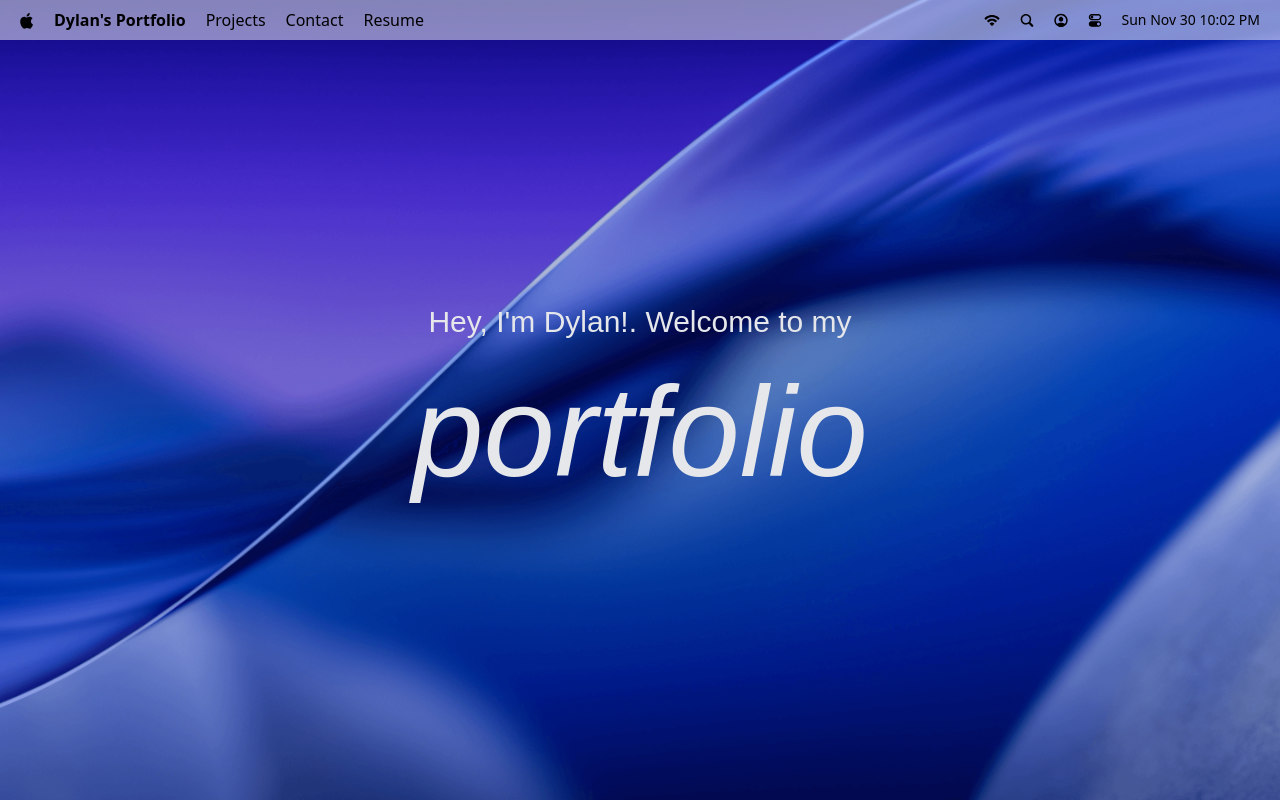
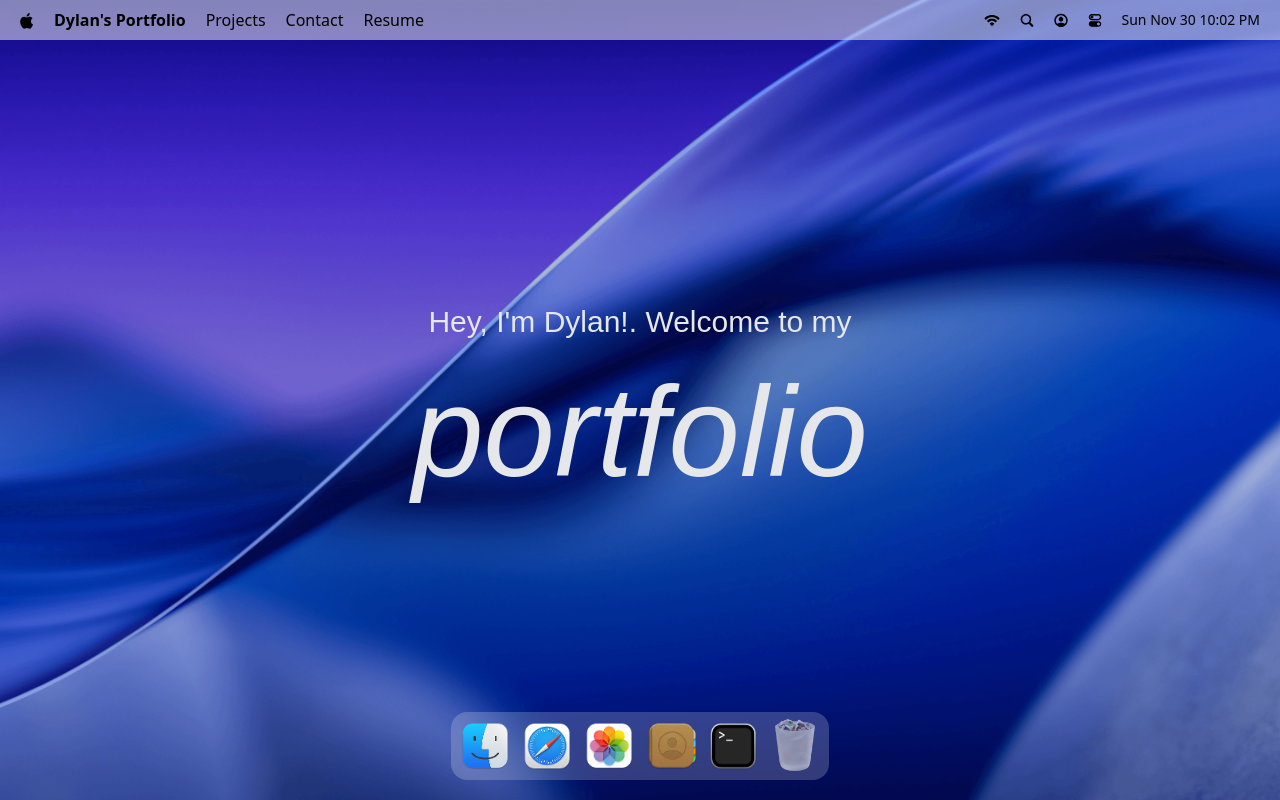
Before and after one commit to PsylanL/portfolio, a React (Vite) app: page / in a window 1280 px wide. Built offline with nearby package versions, Linux system fonts and the light colour scheme; a web font is replaced by a local one.

Commit message:
Added dock visuals

```diff
--- a/package.json
+++ b/package.json
@@ -16,6 +16,7 @@
     "gsap": "^3.13.0",
     "react": "^19.2.0",
     "react-dom": "^19.2.0",
+    "react-tooltip": "^5.30.0",
     "tailwindcss": "^4.1.17"
   },
   "devDependencies": {
--- a/src/App.jsx
+++ b/src/App.jsx
@@ -1,4 +1,4 @@
-import {Navbar, Welcome} from "#components"
+import {Navbar, Welcome, Dock} from "#components"
 import React from 'react'
 
 const App = () => {
@@ -6,6 +6,7 @@ const App = () => {
     <main>
       <Navbar />
       <Welcome />
+      <Dock />
     </main>
   )
 }
--- /dev/null
+++ b/src/components/Dock.jsx
@@ -0,0 +1,87 @@
+import { dockApps } from "#constants";
+import { useGSAP } from "@gsap/react";
+import React, { useRef } from "react";
+import { Tooltip } from "react-tooltip";
+import gsap from "gsap";
+
+const Dock = () => {
+  const dockRef = useRef(null);
+
+  useGSAP(() => {
+    const dock = dockRef.current;
+    if (!dock) return () => {};
+    const icons = dock.querySelectorAll(".dock-icon");
+    const animateIcons = (mouseX) => {
+      const { left } = dock.getBoundingClientRect();
+      icons.forEach((icon) => {
+        const { left: iconl, width: w } = icon.getBoundingClientRect();
+        const center = iconl - left + w / 2;
+        const distance = Math.abs(mouseX - center);
+        const intesity = Math.exp(-(distance ** 2.5) / 2000);
+
+        gsap.to(icon, {
+          scale: 1 + 0.25 * intesity,
+          y: -15 * intesity,
+          duration: 0.2,
+          ease: "power1.out",
+        });
+      });
+    };
+    const handleMouseMove = (e) => {
+      const { left } = dock.getBoundingClientRect();
+
+      animateIcons(e.clientX - left);
+    };
+    const resetIcons = () => {
+      icons.forEach((icon) => {
+        gsap.to(icon, {
+          scale: 1,
+          y: 0,
+          duration: 0.3,
+          ease: "power1.out",
+        });
+      });
+    };
+    dock.addEventListener('mousemove', handleMouseMove);
+    dock.addEventListener('mouseleave', resetIcons);
+
+    return () => {
+        dock.removeEventListener('mousemove', handleMouseMove);
+        dock.removeEventListener('mouseleave', resetIcons);
+    }
+  }, []);
+
+  const toggleApp = (app) => {
+
+  };
+  return (
+    <section id="dock">
+      <div ref={dockRef} className="dock-container">
+        {dockApps.map(({ id, name, icon, canOpen }) => (
+          <div key={id} className="relative flex justify-center">
+            <button
+              type="button"
+              className="dock-icon"
+              aria-label={name}
+              data-tooltip-id="dock-tooltip"
+              data-tooltip-content={name}
+              data-tooltip-delay-show={150}
+              disabled={!canOpen}
+              onClick={() => toggleApp({ id, canOpen })}
+            >
+              <img
+                src={`/images/${icon}`}
+                alt={name}
+                loading="lazy"
+                className={canOpen ? "" : "opacity-60"}
+              />
+            </button>
+          </div>
+        ))}
+        <Tooltip id="dock-tooltip" place="top" className="tooltip" />
+      </div>
+    </section>
+  );
+};
+
+export default Dock;
--- a/src/components/index.js
+++ b/src/components/index.js
@@ -1,7 +1,8 @@
 import Navbar from "#components/Navbar"
 import Welcome from "#components/Welcome"
-
+import Dock from "#components/Dock"
 export {
     Navbar,
-    Welcome
+    Welcome,
+    Dock
 }
```
Also changed, not shown: 1 other file (tests, documents, lock files or other folders).
